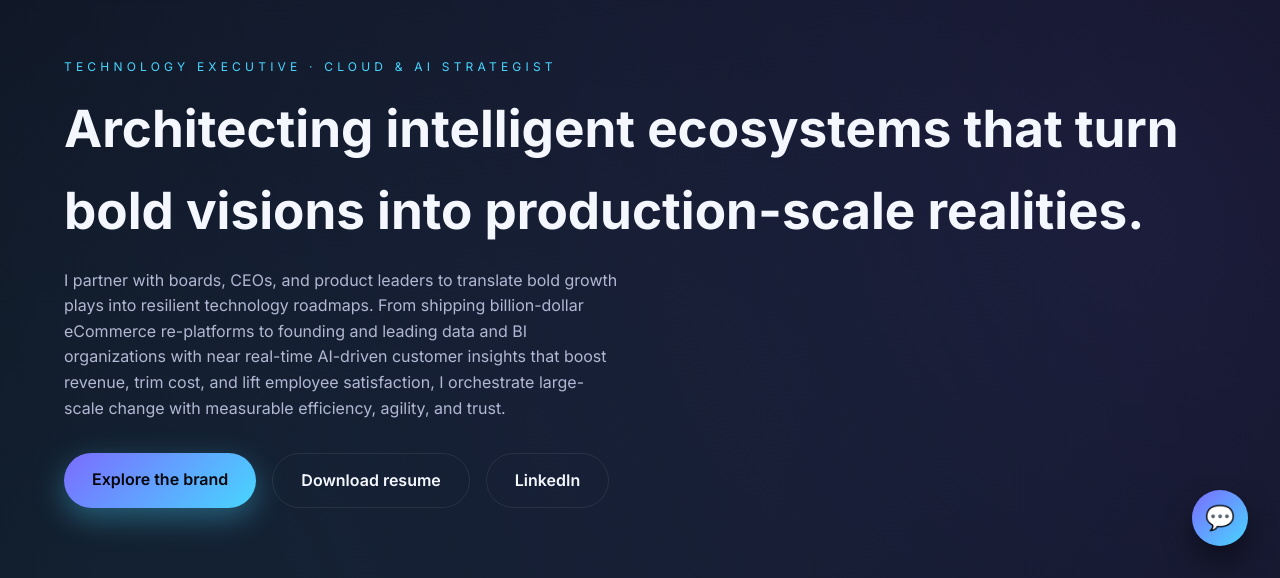
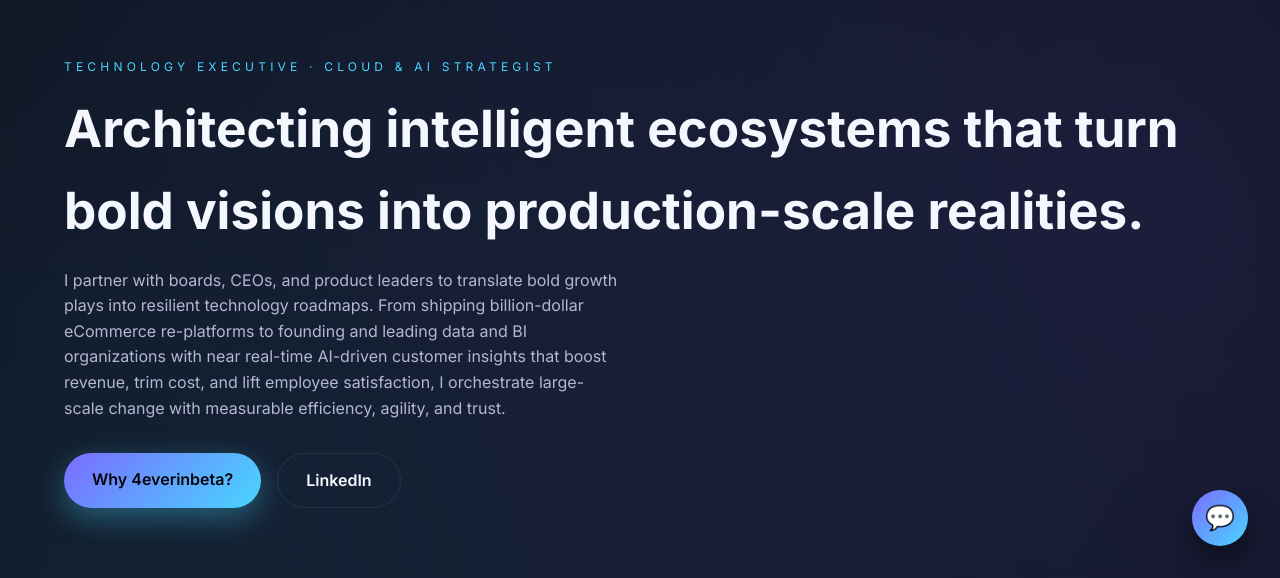
Before and after one commit to 4everinbeta/4everinbeta.github.io, a plain HTML site: page index.html in a window 1280 px wide. Shown: the part 222-800 px from the top of the page. Drawn offline with Linux system fonts and the light colour scheme.

Commit message:
Remove resume button

```diff
--- a/index.html
+++ b/index.html
@@ -40,10 +40,7 @@
           change with measurable efficiency, agility, and trust.
         </p>
         <div class="btn-row">
-          <a class="btn btn--primary" href="4everinbeta.html">Explore the brand</a>
-          <a class="btn btn--ghost" href="Ryan_Brown_Sep_25.pdf" target="_blank" rel="noopener"
-            >Download resume</a
-          >
+          <a class="btn btn--primary" href="4everinbeta.html">Why 4everinbeta?</a>
           <a class="btn btn--ghost" href="https://www.linkedin.com/in/4everinbeta/" target="_blank"
             rel="noopener"
             >LinkedIn</a
```
